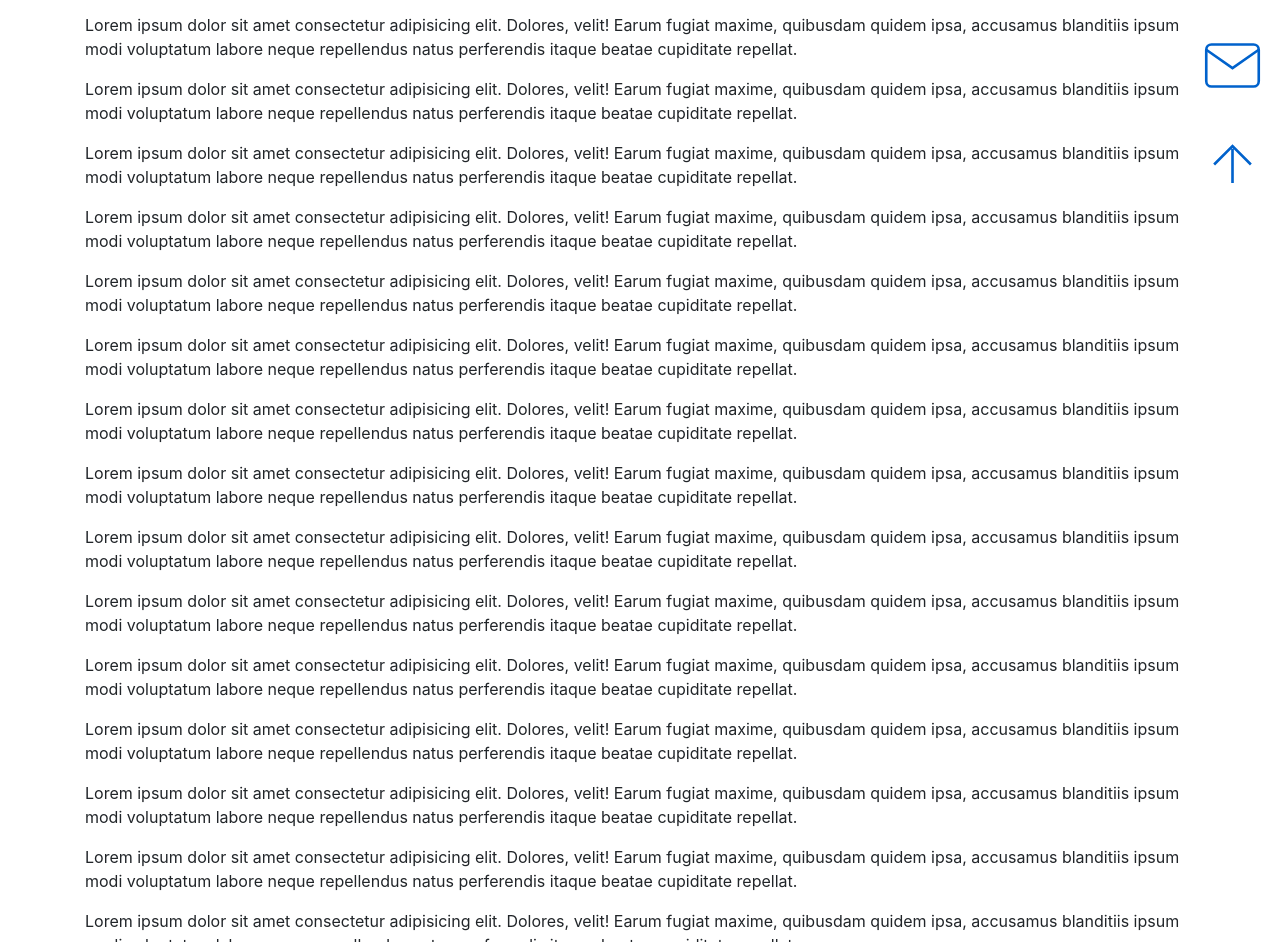
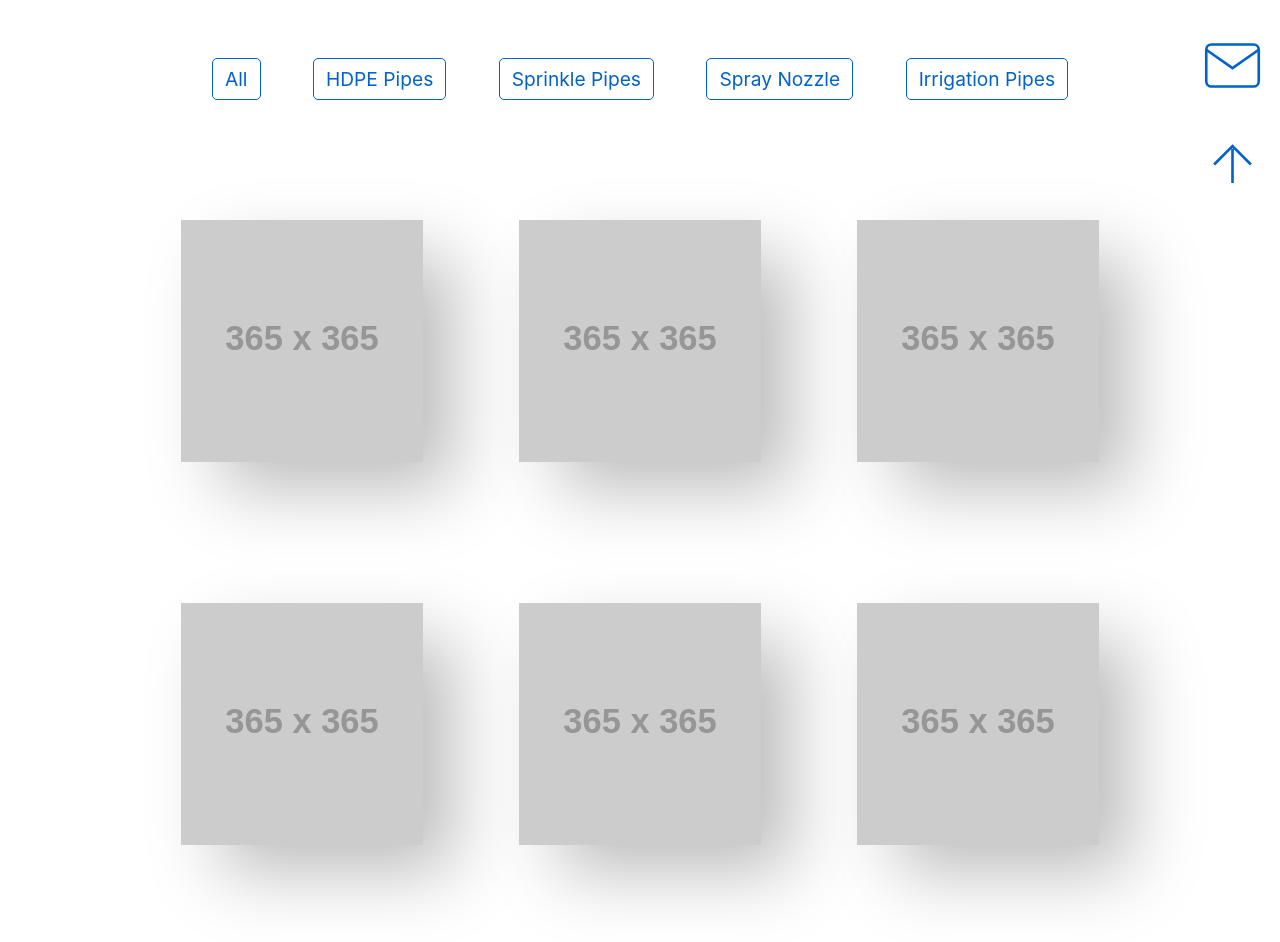
Before and after one commit to Hasnainkhankqs/ecofuel, a website: page index.html in a window 1280 px wide. Shown: the part 687-1629 px from the top of the page. Drawn offline with nearby package versions, Linux system fonts and the light colour scheme; placeholder pictures from the web are drawn by us.

Commit message:
alhamdulillha added galary layout but with 2 bugs

```diff
--- a/index.html
+++ b/index.html
@@ -26,9 +26,7 @@
 
   <!-- main container -->
   <div class="container">
-    <!-- <i class="material-icons" id="backtotop">
-      vertical_align_top
-      </i> -->
+
     <div id="backtotop">
       <svg xmlns="http://www.w3.org/2000/svg" class="backtotopsvg" width="63" height="63" viewBox="0 0 24 24">
         <path d="M12 19V6M5 12l7-7 7 7" />
@@ -114,58 +112,81 @@
     <!-- Slider Ended -->
     <!-- Gallary started -->
     <div id="galary">
-      <p>Lorem ipsum dolor sit amet consectetur adipisicing elit. Dolores, velit! Earum fugiat maxime, quibusdam quidem
-        ipsa, accusamus blanditiis ipsum modi voluptatum labore neque repellendus natus perferendis itaque beatae
-        cupiditate repellat.</p>
-      <p>Lorem ipsum dolor sit amet consectetur adipisicing elit. Dolores, velit! Earum fugiat maxime, quibusdam quidem
-        ipsa, accusamus blanditiis ipsum modi voluptatum labore neque repellendus natus perferendis itaque beatae
-        cupiditate repellat.</p>
-      <p>Lorem ipsum dolor sit amet consectetur adipisicing elit. Dolores, velit! Earum fugiat maxime, quibusdam quidem
-        ipsa, accusamus blanditiis ipsum modi voluptatum labore neque repellendus natus perferendis itaque beatae
-        cupiditate repellat.</p>
-      <p>Lorem ipsum dolor sit amet consectetur adipisicing elit. Dolores, velit! Earum fugiat maxime, quibusdam quidem
-        ipsa, accusamus blanditiis ipsum modi voluptatum labore neque repellendus natus perferendis itaque beatae
-        cupiditate repellat.</p>
-      <p>Lorem ipsum dolor sit amet consectetur adipisicing elit. Dolores, velit! Earum fugiat maxime, quibusdam quidem
-        ipsa, accusamus blanditiis ipsum modi voluptatum labore neque repellendus natus perferendis itaque beatae
-        cupiditate repellat.</p>
-      <p>Lorem ipsum dolor sit amet consectetur adipisicing elit. Dolores, velit! Earum fugiat maxime, quibusdam quidem
-        ipsa, accusamus blanditiis ipsum modi voluptatum labore neque repellendus natus perferendis itaque beatae
-        cupiditate repellat.</p>
-      <p>Lorem ipsum dolor sit amet consectetur adipisicing elit. Dolores, velit! Earum fugiat maxime, quibusdam quidem
-        ipsa, accusamus blanditiis ipsum modi voluptatum labore neque repellendus natus perferendis itaque beatae
-        cupiditate repellat.</p>
-      <p>Lorem ipsum dolor sit amet consectetur adipisicing elit. Dolores, velit! Earum fugiat maxime, quibusdam quidem
-        ipsa, accusamus blanditiis ipsum modi voluptatum labore neque repellendus natus perferendis itaque beatae
-        cupiditate repellat.</p>
-      <p>Lorem ipsum dolor sit amet consectetur adipisicing elit. Dolores, velit! Earum fugiat maxime, quibusdam quidem
-        ipsa, accusamus blanditiis ipsum modi voluptatum labore neque repellendus natus perferendis itaque beatae
-        cupiditate repellat.</p>
-      <p>Lorem ipsum dolor sit amet consectetur adipisicing elit. Dolores, velit! Earum fugiat maxime, quibusdam quidem
-        ipsa, accusamus blanditiis ipsum modi voluptatum labore neque repellendus natus perferendis itaque beatae
-        cupiditate repellat.</p>
-      <p>Lorem ipsum dolor sit amet consectetur adipisicing elit. Dolores, velit! Earum fugiat maxime, quibusdam quidem
-        ipsa, accusamus blanditiis ipsum modi voluptatum labore neque repellendus natus perferendis itaque beatae
-        cupiditate repellat.</p>
-      <p>Lorem ipsum dolor sit amet consectetur adipisicing elit. Dolores, velit! Earum fugiat maxime, quibusdam quidem
-        ipsa, accusamus blanditiis ipsum modi voluptatum labore neque repellendus natus perferendis itaque beatae
-        cupiditate repellat.</p>
-      <p>Lorem ipsum dolor sit amet consectetur adipisicing elit. Dolores, velit! Earum fugiat maxime, quibusdam quidem
-        ipsa, accusamus blanditiis ipsum modi voluptatum labore neque repellendus natus perferendis itaque beatae
-        cupiditate repellat.</p>
-      <p>Lorem ipsum dolor sit amet consectetur adipisicing elit. Dolores, velit! Earum fugiat maxime, quibusdam quidem
-        ipsa, accusamus blanditiis ipsum modi voluptatum labore neque repellendus natus perferendis itaque beatae
-        cupiditate repellat.</p>
-      <p>Lorem ipsum dolor sit amet consectetur adipisicing elit. Dolores, velit! Earum fugiat maxime, quibusdam quidem
-        ipsa, accusamus blanditiis ipsum modi voluptatum labore neque repellendus natus perferendis itaque beatae
-        cupiditate repellat.</p>
-      <p>Lorem ipsum dolor sit amet consectetur adipisicing elit. Dolores, velit! Earum fugiat maxime, quibusdam quidem
-        ipsa, accusamus blanditiis ipsum modi voluptatum labore neque repellendus natus perferendis itaque beatae
-        cupiditate repellat.</p>
-      <p>Lorem ipsum dolor sit amet consectetur adipisicing elit. Dolores, velit! Earum fugiat maxime, quibusdam quidem
-        ipsa, accusamus blanditiis ipsum modi voluptatum labore neque repellendus natus perferendis itaque beatae
-        cupiditate repellat.</p>
-    </div>
+
+        <div class="row m-5">
+        <div class="gallery col-lg-12 col-md-12 col-sm-12 col-xs-12">
+
+            <h1 class="gallery-title">GALLARY</h1>
+
+        </div>
+      </div>
+
+        <div class="row m-5 text-center">
+          <div class="col-12">
+            <button class="btn m-md-4 m-sm-2 mb-xs-2 filter-button" data-filter="all">All</button>
+            <button class="btn m-md-4 m-sm-2 mb-xs-2 filter-button" data-filter="hdpe">HDPE Pipes</button>
+            <button class="btn m-md-4 m-sm-2 mb-xs-2 filter-button" data-filter="sprinkle">Sprinkle Pipes</button>
+            <button class="btn m-md-4 m-sm-2 mb-xs-2 filter-button" data-filter="spray">Spray Nozzle</button>
+            <button class="btn m-md-4 m-sm-2 mb-xs-2 filter-button" data-filter="irrigation">Irrigation Pipes</button>
+          </div>
+        </div>
+
+
+
+        <div class="row m-5 text-center">
+            <div class="gallery_product col-lg-4 p-5 text-center col-md-6 col-sm-6 col-xs-6 filter hdpe">
+                <img src="http://fakeimg.pl/365x365/" class="img-fluid">
+            </div>
+
+            <div class="gallery_product col-lg-4 p-5 text-center col-md-6 col-sm-6 col-xs-6 filter sprinkle">
+                <img src="http://fakeimg.pl/365x365/" class="img-fluid">
+            </div>
+
+            <div class="gallery_product col-lg-4 p-5 text-center col-md-6 col-sm-6 col-xs-6 filter hdpe">
+                <img src="http://fakeimg.pl/365x365/" class="img-fluid">
+            </div>
+
+            <div class="gallery_product col-lg-4 p-5 text-center col-md-6 col-sm-6 col-xs-6 filter irrigation">
+                <img src="http://fakeimg.pl/365x365/" class="img-fluid">
+            </div>
+
+            <div class="gallery_product col-lg-4 p-5 text-center col-md-6 col-sm-6 col-xs-6 filter spray">
+                <img src="http://fakeimg.pl/365x365/" class="img-fluid">
+            </div>
+
+            <div class="gallery_product col-lg-4 p-5 text-center col-md-6 col-sm-6 col-xs-6 filter irrigation">
+                <img src="http://fakeimg.pl/365x365/" class="img-fluid">
+            </div>
+
+            <div class="gallery_product col-lg-4 p-5 text-center col-md-6 col-sm-6 col-xs-6 filter spray">
+                <img src="http://fakeimg.pl/365x365/" class="img-fluid">
+            </div>
+
+            <div class="gallery_product col-lg-4 p-5 text-center col-md-6 col-sm-6 col-xs-6 filter irrigation">
+                <img src="http://fakeimg.pl/365x365/" class="img-fluid">
+            </div>
+
+            <div class="gallery_product col-lg-4 p-5 text-center col-md-6 col-sm-6 col-xs-6 filter irrigation">
+                <img src="http://fakeimg.pl/365x365/" class="img-fluid">
+            </div>
+
+            <div class="gallery_product col-lg-4 p-5 text-center col-md-6 col-sm-6 col-xs-6 filter hdpe">
+                <img src="http://fakeimg.pl/365x365/" class="img-fluid">
+            </div>
+
+            <div class="gallery_product col-lg-4 p-5 text-center col-md-6 col-sm-6 col-xs-6 filter spray">
+                <img src="http://fakeimg.pl/365x365/" class="img-fluid">
+            </div>
+
+            <div class="gallery_product col-lg-4 p-5 text-center col-md-6 col-sm-6 col-xs-6 filter sprinkle">
+                <img src="http://fakeimg.pl/365x365/" class="img-fluid">
+            </div>
+        </div>
+      </div>
+
+
+
+
     <div id="slider">
       <p>Lorem ipsum dolor sit amet consectetur adipisicing elit. Dolores, velit! Earum fugiat maxime, quibusdam quidem
         ipsa, accusamus blanditiis ipsum modi voluptatum labore neque repellendus natus perferendis itaque beatae
--- a/src/css/custom.scss
+++ b/src/css/custom.scss
@@ -109,3 +109,55 @@ div>ul>li>a:hover{
 
 }
  //designing backtotop icon and emailus icon ended
+
+
+
+//  galary started
+
+.gallery-title
+{
+    font-size: 2.3rem;
+    color: #0062cc;
+    text-align: center;
+
+}
+
+.filter-button
+{
+    font-size: 1.2rem;
+    border: 1px solid #0062cc;
+    border-radius: 5px;
+    text-align: center;
+    color: #0062cc;
+
+}
+.filter-button:hover
+{
+
+    border: 1px solid #0062cc;
+    color: #ffffff;
+    background-color: #0062cc;
+
+}
+
+// .port-image
+// {
+//     width: 50%;
+
+// }
+
+.gallery_product img
+{
+    box-shadow: 35px 31px 68px -5px rgba(0,0,0,0.27);
+    transition: 0.5s;
+
+    margin-bottom: 2.8rem;
+    &:hover{
+        box-shadow: 8px 8px 30px rgba(0, 0, 0, 0.4);
+        cursor: pointer;
+
+    }
+}
+
+
+//  galary ended
--- a/src/js/custom.js
+++ b/src/js/custom.js
@@ -82,6 +82,29 @@ $(function(){
   });//ending of window.scroll event
 
 
+//galary started
+  $(".filter-button").click(function(){
+    var value = $(this).attr('data-filter');
 
+    if(value == "all")
+    {
+        //$('.filter').removeClass('hidden');
+        $('.filter').show('1000');
+    }
+    else
+    {
+//            $('.filter[filter-item="'+value+'"]').removeClass('hidden');
+//            $(".filter").not('.filter[filter-item="'+value+'"]').addClass('hidden');
+        $(".filter").not('.'+value).hide('3000');
+        $('.filter').filter('.'+value).show('3000');
 
+    }
+});
+
+if ($(".filter-button").removeClass("active")) {
+$(this).removeClass("active");
+}
+$(this).addClass("active");
+
+// galary ended
   });//ending of jquery ready function
```
Also changed, not shown: src/css/custom.css, 1 other file.
